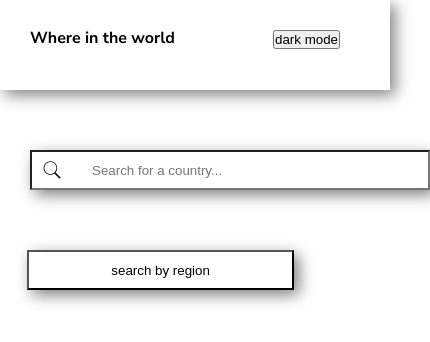
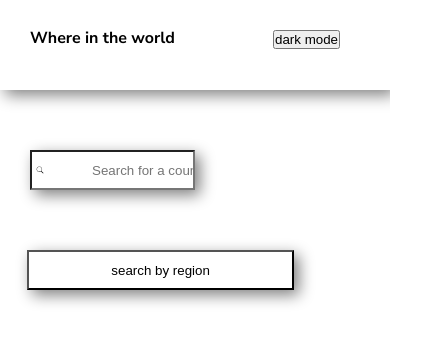
Before and after one commit to madhavi2152/countries, a website: page src/index.html in a window 390 px wide. Shown: the whole page, 430 px wide, since content can reach past the window. Drawn offline with Linux system fonts and the light colour scheme; no server answers.

Commit message:
files pushed

```diff
--- a/src/home.css
+++ b/src/home.css
@@ -114,13 +114,16 @@
 .visible {
   display: block;
 }
-@media all and (min-width: 350px) and (max-width: 600px) {
+@media all and (min-width: 350px) and (max-width: 700px) {
   .btn,
   .menu {
     position: absolute;
     top: 250px;
     left: 7%;
   }
+  #countryinput {
+    width: 50%;
+  }
   .outer {
     margin-top: 100px;
   }
```
